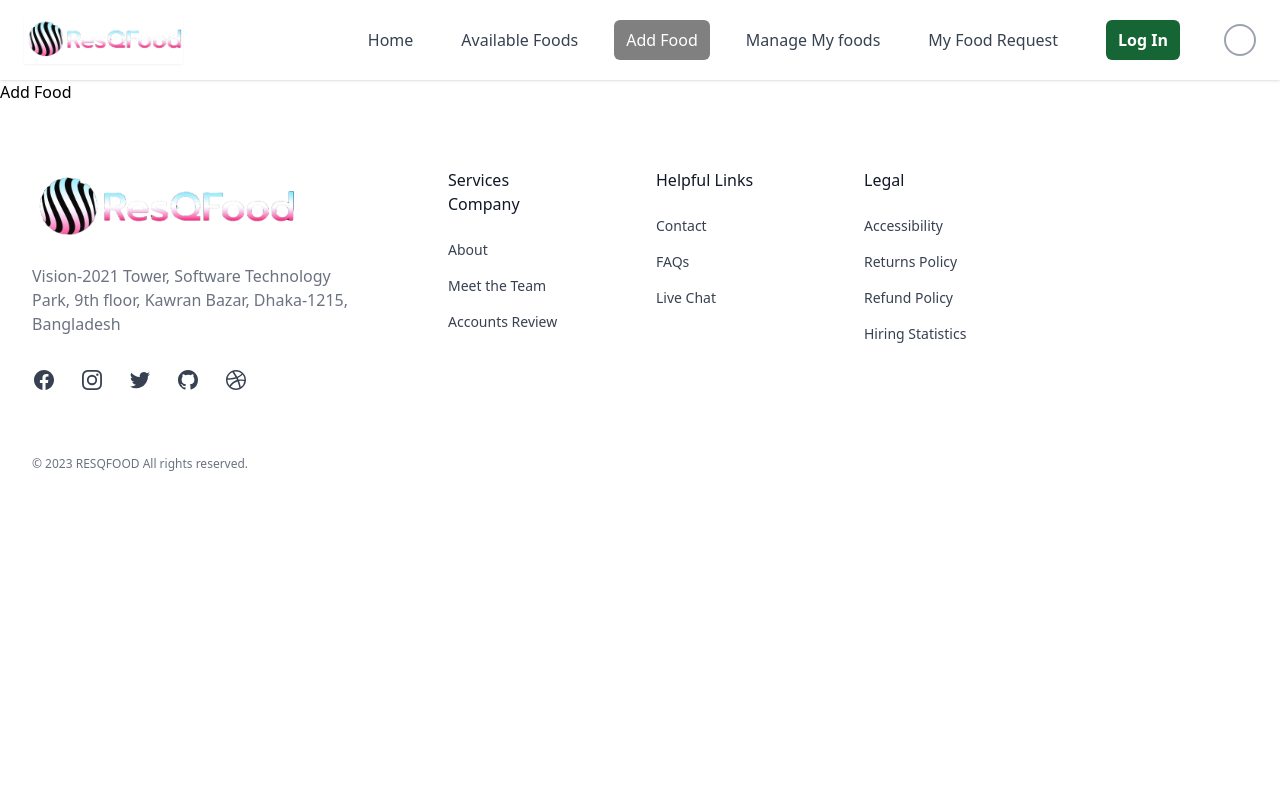
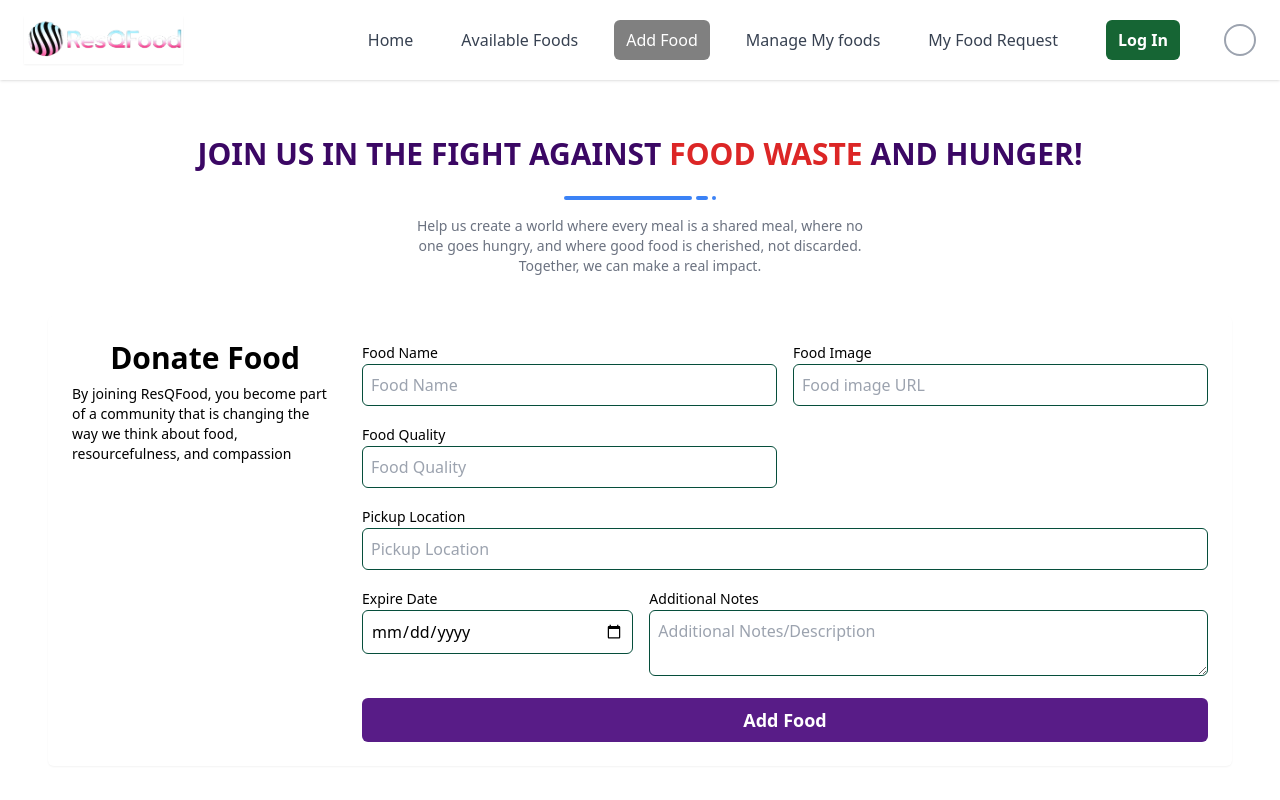
Before and after one commit to rafimd422/ResQFood-client, a React (Vite) app: page /addfoods in a window 1280 px wide. Shown: the top 800 px of the page. Built offline with nearby package versions, Linux system fonts and the light colour scheme; no server answers.

Commit message:
complated the basic layout of Donate Form

```diff
--- a/src/Pages/AddFood/AddFood.jsx
+++ b/src/Pages/AddFood/AddFood.jsx
@@ -7,7 +7,75 @@ const AddFood = () => {
       <Helmet>
         <title>ResQFood | Add Foods</title>
       </Helmet>
-      <div>Add Food</div>
+      <div className="container px-6 py-10 mx-auto">
+      <h3 className='text-3xl font-extrabold text-center my-4 uppercase text-purple-950 mx-4'>Join Us in the Fight Against <span className='text-red-600'> Food Waste</span> and Hunger!</h3>
+      <div className="flex justify-center mx-auto mt-6">
+          <span className="inline-block w-32 h-1 bg-blue-500 rounded-full"></span>
+          <span className="inline-block w-3 h-1 mx-1 bg-blue-500 rounded-full"></span>
+          <span className="inline-block w-1 h-1 bg-blue-500 rounded-full"></span>
+        </div>
+        <p className="text-center text-gray-500 lg:mx-96 text-sm my-4 ">
+        Help us create a world where every meal is a shared meal, where no one goes hungry, and where good food is cherished, not discarded. Together, we can make a real impact.
+            </p>
+
+<div>
+<section className="p-6 dark:bg-gray-800 dark:text-gray-50">
+	<form className="container flex flex-col mx-auto space-y-12">
+		<fieldset className="grid grid-cols-4 gap-6 p-6 rounded-md shadow-sm">
+			<div className="space-y-2 col-span-full lg:col-span-1">
+				<p className="font-bold text-center text-3xl">Donate Food</p>
+				<p className="text-sm"> By joining ResQFood, you become part of a community that is changing the way we think about food, resourcefulness, and compassion</p>
+			</div>
+			<div className="grid grid-cols-6 gap-4 col-span-full lg:col-span-3">
+				<div className="col-span-full sm:col-span-3">
+					<label for="foodName" className="text-sm">Food Name</label>
+					<input id="foodName" name="foodName" type="text" placeholder="Food Name" required className="w-full rounded-md focus:ring border border-emerald-900 p-2" />
+				</div>
+				<div className="col-span-full sm:col-span-3">
+					<label for="foodImage" className="text-sm">Food Image</label>
+					<input id="foodImage" name="foodImage" type="url" required placeholder="Food image URL" className="w-full rounded-md focus:ring border border-emerald-900 p-2 " />
+				</div>
+
+
+
+
+				<div className="col-span-full sm:col-span-3">
+					<label for="Food Quality" className="text-sm">Food Quality</label>
+					<input id="Food Quality" name="foodQuality" type="text" required placeholder="Food Quality" className="w-full rounded-md focus:ring border border-emerald-900 p-2 " />
+				</div>
+
+
+
+
+
+				<div className="col-span-full">
+					<label for="Pickup Location" className="text-sm">Pickup Location</label>
+					<input id="Pickup Location" name="pickupLocation" type="text" placeholder="Pickup Location" className="w-full rounded-md focus:ring border border-emerald-900 p-2 " />
+				</div>
+
+
+
+
+				<div className="col-span-full sm:col-span-2">
+					<label for="ExpireDate" className="text-sm">Expire Date</label>
+					<input id="ExpireDate" type="date" name="expireDate" required className="w-full rounded-md focus:ring border border-emerald-900 p-2 " />
+				</div>
+
+
+				<div className="col-span-full sm:col-span-4">
+					<label for="note" className="text-sm">Additional Notes</label>
+					<textarea id="note" type="text" placeholder="Additional Notes/Description" className="w-full rounded-md focus:ring border border-emerald-900 p-2 " />
+				</div>
+        <button type="submit" className="bg-purple-900 w-full col-span-full hover:bg-purple-800 active:bg-purple-900 text-white rounded-md mx-auto p-2 text-lg font-bold">Add Food</button>
+			</div>
+		</fieldset>
+
+  </form>
+</section>
+
+
+</div>
+      </div>
     </>
   );
 };
```
